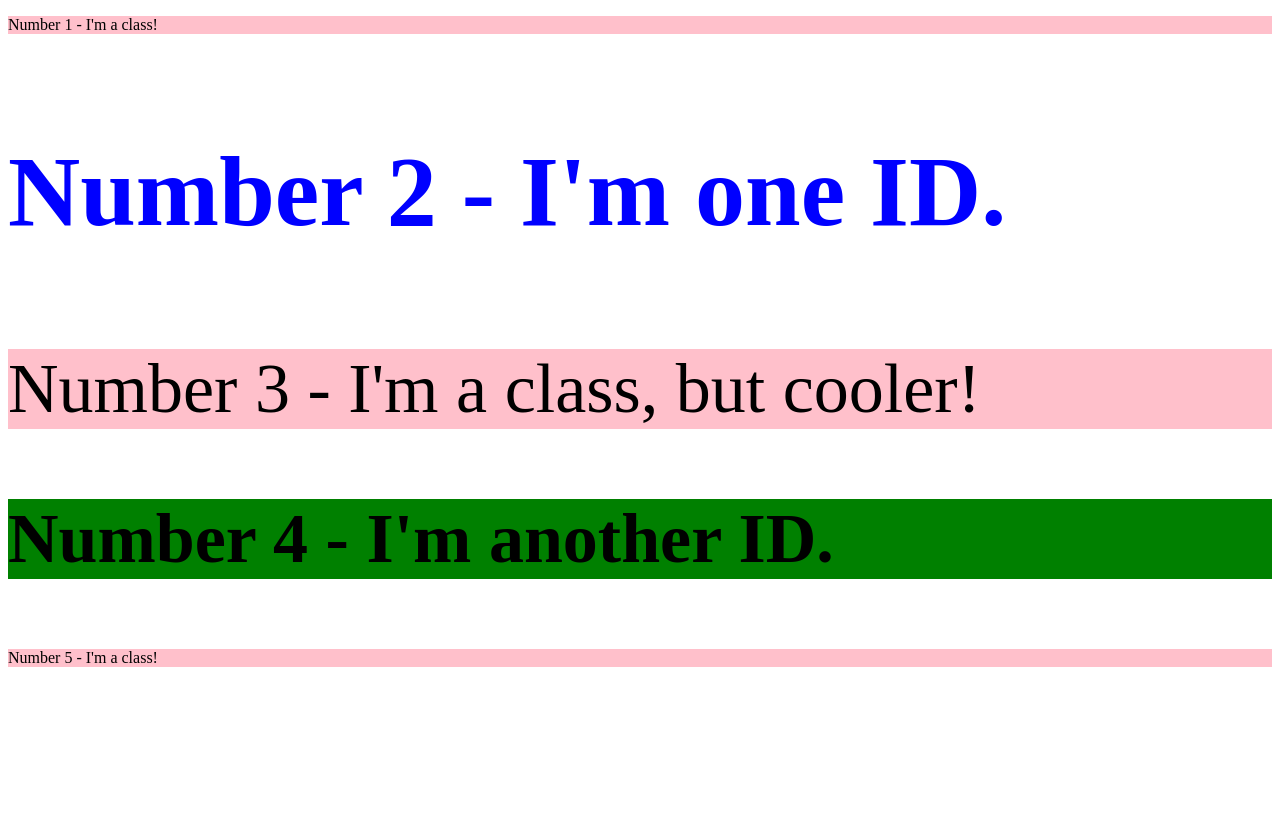
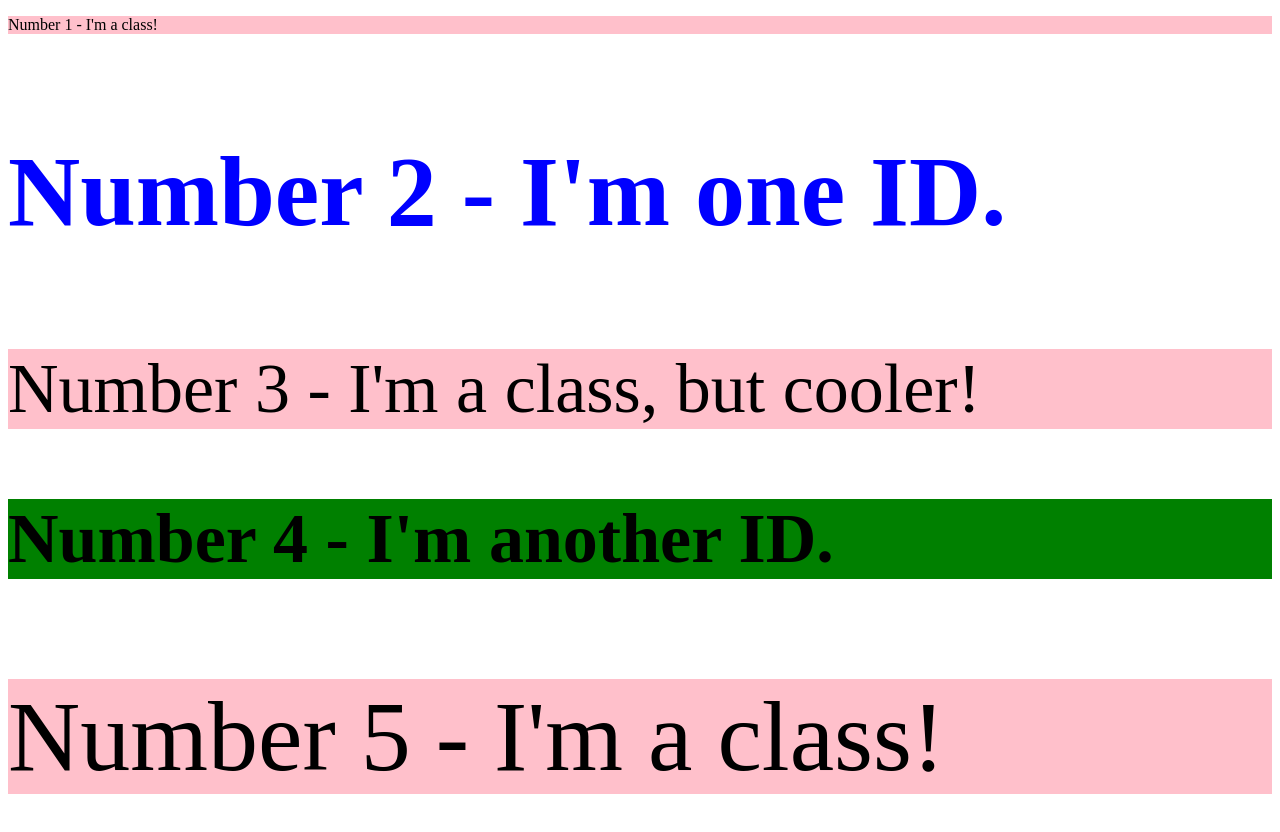
Before and after one commit to NoVA0123/CSS-Basics, a plain HTML site: page 2/index.html in a window 1280 px wide. Before the commit the page ends 800 px from the top, so only its background shows below. Drawn offline with Linux system fonts and the light colour scheme.

Commit message:
Modified the file

```diff
--- a/2/2.css
+++ b/2/2.css
@@ -19,4 +19,5 @@
 }
 .five{
     background-color:pink;
+    font-size : 100px;
 }
```
